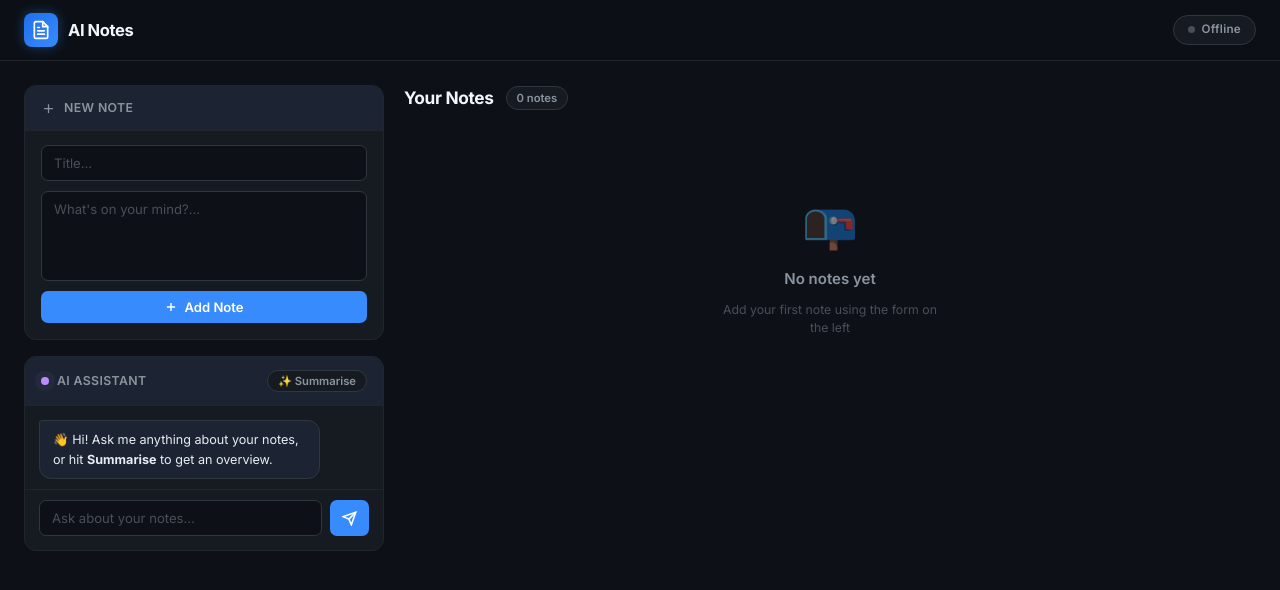
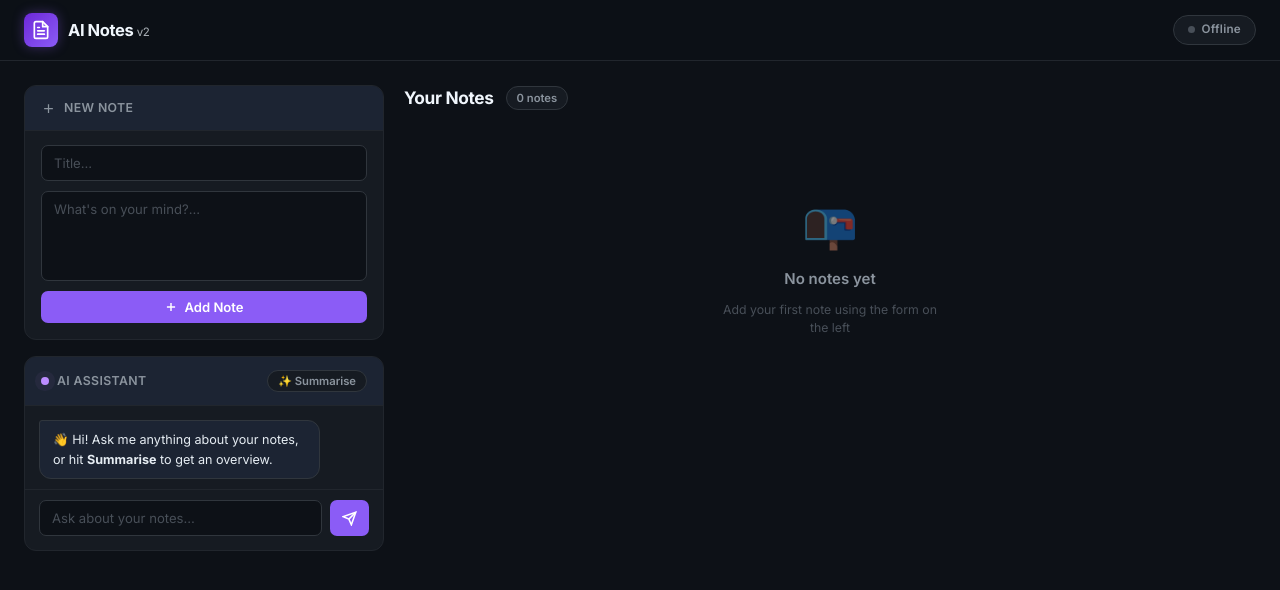
Before and after one commit to Kushhh06/ci-cd, a plain HTML site: page app/frontend/public/index.html in a window 1280 px wide. Drawn offline with Linux system fonts and the light colour scheme; no server answers.

Commit message:
feat: v2 UI — purple accent theme

```diff
--- a/app/frontend/public/index.html
+++ b/app/frontend/public/index.html
@@ -19,7 +19,7 @@
             <path d="M14 2H6a2 2 0 0 0-2 2v16a2 2 0 0 0 2 2h12a2 2 0 0 0 2-2V8z"/><polyline points="14 2 14 8 20 8"/><line x1="16" y1="13" x2="8" y2="13"/><line x1="16" y1="17" x2="8" y2="17"/><polyline points="10 9 9 9 8 9"/>
           </svg>
         </div>
-        <span class="brand-name">AI Notes</span>
+        <span class="brand-name">AI Notes <span style="font-size:.7em;font-weight:400;opacity:.7">v2</span></span>
       </div>
       <div id="deploy-badge" class="badge">
         <span class="badge-dot"></span>
--- a/app/frontend/public/style.css
+++ b/app/frontend/public/style.css
@@ -12,14 +12,14 @@
   --text:         #e6edf3;
   --text-muted:   #8b949e;
   --text-subtle:  #484f58;
-  --accent:       #388bfd;
-  --accent-hover: #58a6ff;
-  --accent-glow:  rgba(56, 139, 253, 0.15);
+  --accent:       #8b5cf6;
+  --accent-hover: #a78bfa;
+  --accent-glow:  rgba(139, 92, 246, 0.15);
   --green:        #3fb950;
   --green-dim:    rgba(63,185,80,.15);
   --green-border: rgba(63,185,80,.3);
-  --blue-dim:     rgba(56,139,253,.12);
-  --blue-border:  rgba(56,139,253,.3);
+  --blue-dim:     rgba(139,92,246,.12);
+  --blue-border:  rgba(139,92,246,.3);
   --red:          #f85149;
   --purple:       #bc8cff;
   --purple-glow:  rgba(188,140,255,.2);
@@ -60,10 +60,10 @@ header {
 .brand-icon {
   width: 34px; height: 34px;
   border-radius: 8px;
-  background: linear-gradient(135deg, #1f6feb, #388bfd);
+  background: linear-gradient(135deg, #6d28d9, #8b5cf6);
   display: flex; align-items: center; justify-content: center;
   flex-shrink: 0;
-  box-shadow: 0 0 12px rgba(56,139,253,.35);
+  box-shadow: 0 0 12px rgba(139,92,246,.35);
 }
 .brand-icon svg { color: #fff; }
 .brand-name {
```
